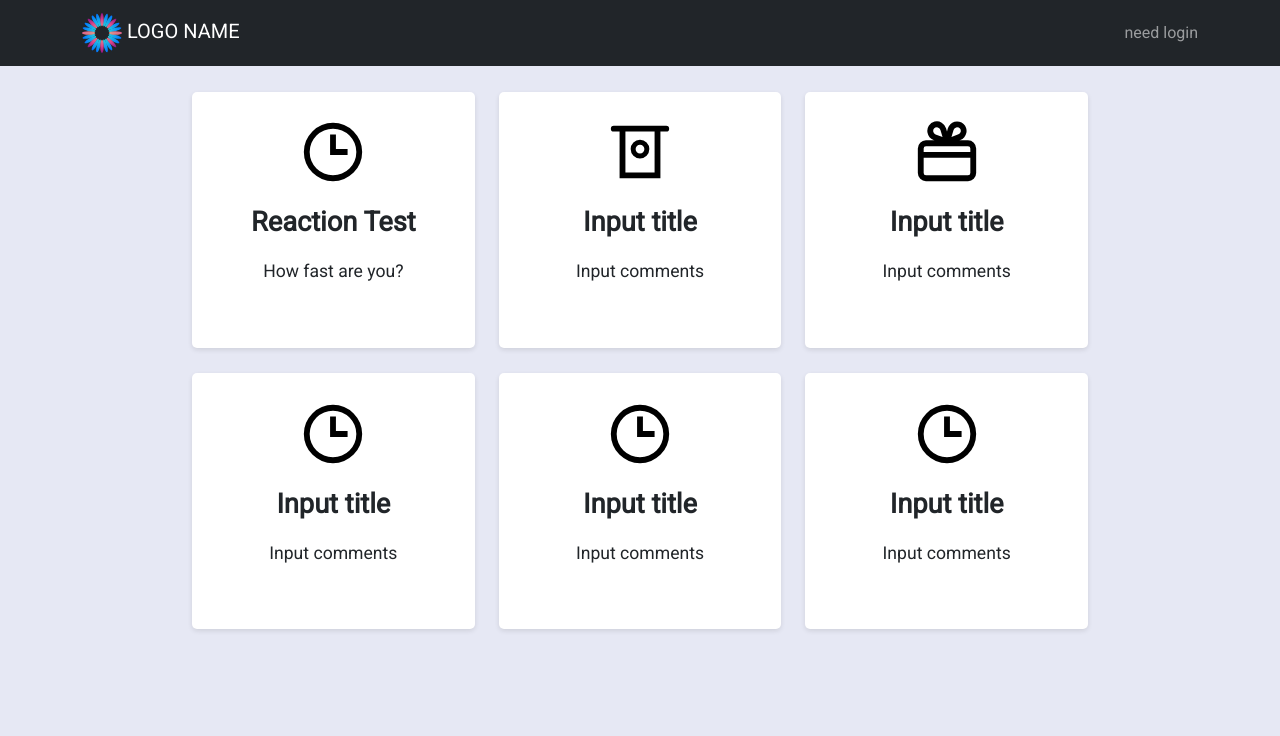
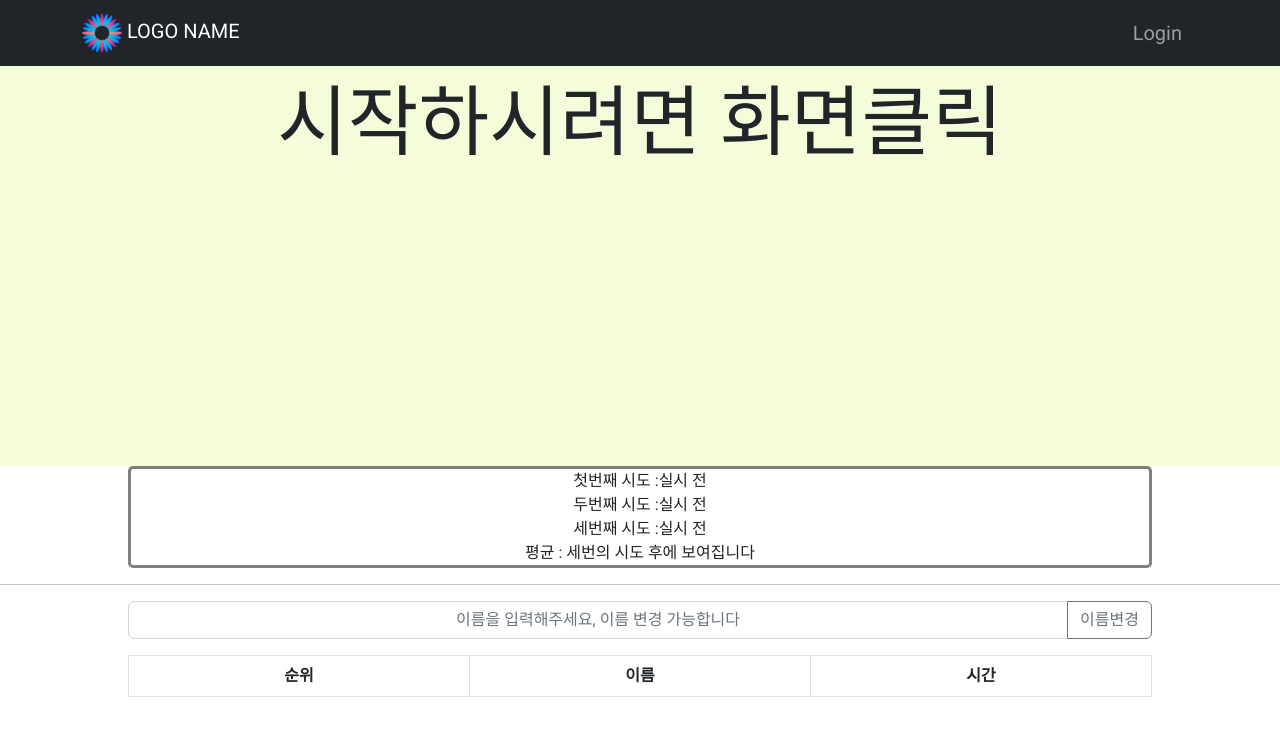
Before and after one commit to bwj0509/reaction-test, a React (Create React App) app: page /reactiontest in a window 1280 px wide. Shown: the top 736 px of the page. Built offline with nearby package versions, Linux system fonts and the light colour scheme.

Commit message:
[DESIGN] 메인화면 디자인 수정 '

```diff
--- a/package.json
+++ b/package.json
@@ -11,6 +11,7 @@
     "react-bootstrap": "^2.5.0",
     "react-dom": "^17.0.2",
     "react-redux": "^8.0.4",
+    "react-router-dom": "^6.4.2",
     "react-scripts": "5.0.0",
     "redux": "^4.2.0",
     "redux-persist": "^6.0.0",
--- a/src/App.js
+++ b/src/App.js
@@ -3,12 +3,18 @@ import ReactionTest from './component/ReactionTest';
 import Main from './component/Main';
 import Nav from './component/Nav';
 
+import { BrowserRouter, Routes, Route } from 'react-router-dom' // 리액트 라우터 기능 사용
+
 function App() {
   return (
-    <>
+    <BrowserRouter>
       <Nav />
-      <Main />
-    </>
+      <Routes>
+        <Route path="/" element={<><Main /></>}></Route>
+        <Route path="/reactiontest" element={<><ReactionTest /></>}></Route>
+
+      </Routes>
+    </BrowserRouter>
 
   );
 }
--- a/src/component/Main.js
+++ b/src/component/Main.js
@@ -7,10 +7,14 @@ import { ReactComponent as SvgOne } from '../svg/1.svg' //svg image import
 import { ReactComponent as SvgTwo } from '../svg/2.svg'
 import { ReactComponent as SvgThree } from '../svg/3.svg'
 
+import { Link } from "react-router-dom"; // Link를 이용해 원하는 페이지로 이동할 수 있게 한다
 
 const ContainerDiv = styled.div`
     width: 70%;
     margin: auto;
+    max-width:600px;
+    max-height:400px;
+    overflow:hidden;
 
 `
 
@@ -49,11 +53,13 @@ function Main() {
             <ContainerDiv>
                 <Row>
                     <Col sm={4}>
-                        <ItemDiv>
-                            <SvgOne />
-                            <TitleDiv>Reaction Test</TitleDiv>
-                            <ContentDiv>How fast are you?</ContentDiv>
-                        </ItemDiv>
+                        <Link to='/reactiontest' style={{ textDecorationLine:'none', color:'black' }}>
+                            <ItemDiv>
+                                <SvgOne />
+                                <TitleDiv>Reaction Test</TitleDiv>
+                                <ContentDiv>How fast are you?</ContentDiv>
+                            </ItemDiv>
+                        </Link>
                     </Col>
                     <Col sm={4}>
                         <ItemDiv>
--- a/src/component/Nav.js
+++ b/src/component/Nav.js
@@ -6,14 +6,16 @@ function Nav() {
     return (<> {/* 상단 Navbar구현*/}
         <Navbar bg="dark" variant="dark">
             <Container>
-                <Navbar.Brand href="#home">
+                <Navbar.Brand href="/">
                     <Logo width='40px' />
                     {" "}LOGO NAME
                 </Navbar.Brand>
                 <Navbar.Collapse className="justify-content-end">
-                    <Navbar.Text>
-                        need login
-                    </Navbar.Text>
+                    <Navbar.Brand href="/login">
+                        <Navbar.Text>
+                            Login
+                        </Navbar.Text>
+                    </Navbar.Brand>
                 </Navbar.Collapse>
             </Container>
         </Navbar>
--- a/src/component/ReactionTest.js
+++ b/src/component/ReactionTest.js
@@ -16,7 +16,11 @@ const MiniResultDiv = styled.div`
         background-color: gray;
     }
 `
-
+const PlayScreenDiv = styled.div`
+    width: 100%;
+    height: 50vh;
+    cursor: pointer;
+`
 
 
 
@@ -24,8 +28,6 @@ function ReactionTest() {
     const state = useSelector((state) => state.users.users)
     console.log(state)
     const dispatch = useDispatch()
-
-    const [gameIntroduce, setGameIntroduce] = useState(true); // 게임설명UI를 보여주기 위한 State
 
     const [screenState, setScreenState] = useState('waiting'); // 상태관리를 하기 위한 State
     const [message, setMessage] = useState('시작하시려면 화면클릭'); // div화면에 보여지는 메세지 State
@@ -55,7 +57,7 @@ function ReactionTest() {
                     setScreenState('go');
                     setMessage('클릭!');
                     startTime.current = new Date() //시작시간 체크
-                }, Math.floor(((Math.random() * 500) + 500))); // 2초 ~ 5초
+                }, Math.floor(((Math.random() * 1000) + 1000))); // 2초 ~ 5초
             }
 
             else if (screenState === 'ready') {
@@ -93,17 +95,8 @@ function ReactionTest() {
 
     return (
         <>
-            {gameIntroduce === true
-                ? <div className="mt-5 introduce">
-                    <h4 className="mainfontsize1">게임설명</h4>
-                    <span className="mainfontsize">3번의 반응속도를 측정 후 평균값을 보여줍니다<br></br>시작하려면 게임설명을 닫고 화면을 클릭하세요</span><br></br>
-                    <Button variant="info" className="mt-2 mainfontsize" onClick={() => { setGameIntroduce(false) }}>닫기</Button>{' '}
-                </div>
-                : null
-            }
-            {/* 게임 설명을 보여주는 MODAL창 */}
 
-            <div id="screen" className={screenState} onClick={name ? onClick : () => { alert('게임을 시작 하기 전 아래에 이름을 먼저 입력해주세요') }}>
+            <PlayScreenDiv className={screenState} onClick={name ? onClick : () => { alert('게임을 시작 하기 전 아래에 이름을 먼저 입력해주세요') }}>
                 {message}
                 {message === '다시 시작하시려면 화면클릭123'
                     ? <div className="mainfontsize">{count - 1}번째 시도는 {endTime.current - startTime.current}ms입니다.</div>
@@ -115,7 +108,7 @@ function ReactionTest() {
                     </>
                     : null
                 }
-            </div>
+            </PlayScreenDiv>
             <MiniResultDiv>
                 첫번째 시도 :{resultTime[0] ? `${resultTime[0]}ms` : '실시 전'}<br />
                 두번째 시도 :{resultTime[1] ? `${resultTime[1]}ms` : '실시 전'}<br />
```
Also changed, not shown: 1 other file (tests, documents, lock files or other folders).
